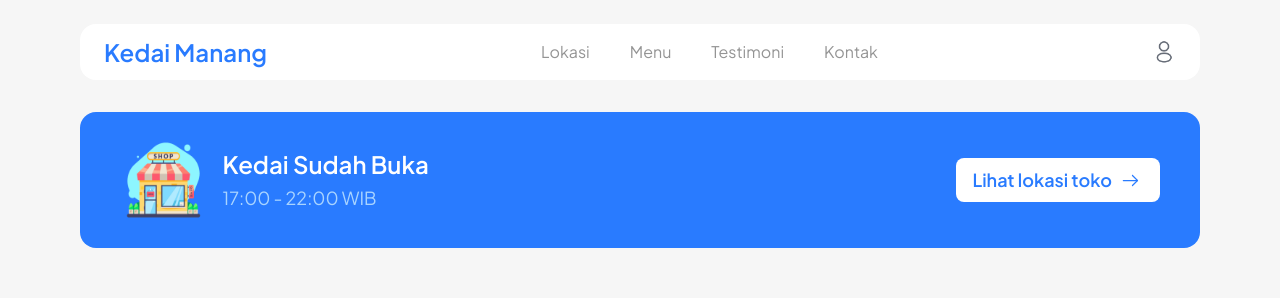
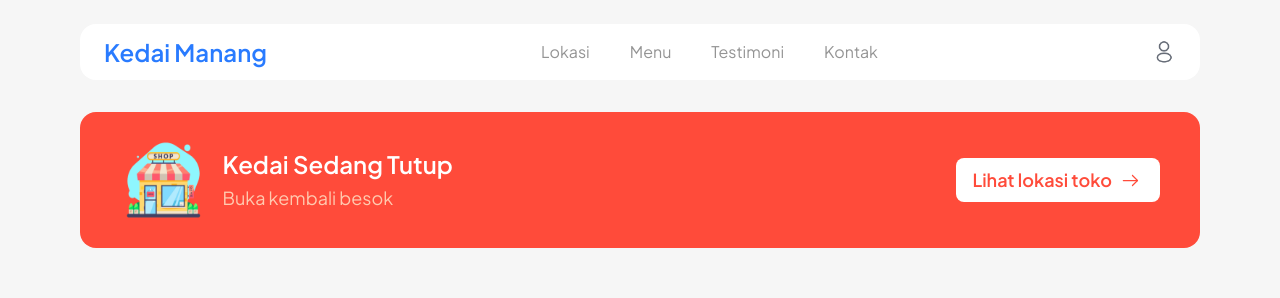
Before and after one commit to Felitaslemek/kidi, a React (Vite) app: page / in a window 1280 px wide. Shown: the top 298 px of the page. Built offline with nearby package versions, Linux system fonts and the light colour scheme; no server answers; the database is empty.

Commit message:
[~} fix store event

```diff
--- a/src/pages/admin/Dashboard.jsx
+++ b/src/pages/admin/Dashboard.jsx
@@ -2,8 +2,17 @@ import React from "react";
 import logok from "../../assets/toko.png";
 import logout from "../../assets/logout.png";
 import StoreButton from "../../components/admin/store";
+import { useNavigate } from "react-router-dom";
+import { useEffect } from "react";
 
 const Dashboard = () => {
+	const navigate = useNavigate();
+
+	const onLogout = () => {
+		alert("Anda berhasil logout.");
+		navigate("/", { replace: true });
+	};
+
 	return (
 		<div className="min-h-screen bg-gray-50 flex flex-col items-center p-4">
 			{/* Header */}
@@ -28,7 +37,9 @@ const Dashboard = () => {
 						Menu
 					</a>
 				</nav>
-				<button className="text-gray-600 hover:text-blue-600">
+				<button
+					onClick={onLogout}
+					className="text-gray-600 hover:text-blue-600">
 					<img
 						src={logout}
 						alt="Logout"
--- a/src/pages/home/Information.jsx
+++ b/src/pages/home/Information.jsx
@@ -1,10 +1,73 @@
-import React from "react";
 import Toko from "../../assets/toko.png";
+import React, {
+	useEffect,
+	useState,
+} from "react";
+import {
+	doc,
+	onSnapshot,
+} from "firebase/firestore";
+import { db } from "../../firebase/firebaseConfig";
+
+// 	return (
+// 		<div className="flex flex-col items-center mt-10">
+//       <p className="text-lg font-semibold">Status Toko:</p>
+//       <button
+//         className={`text-white font-bold py-2 px-6 mt-2 rounded-md ${btnColor}`}
+// 		>
+//
+//       </button>
+//     </div>
+//   );
+// };
 
 const Information = () => {
+	const [storeStatus, setStoreStatus] =
+		useState("loading"); // Default loading
+	const [btnColor, setBtnColor] = useState(
+		"bg-gray-500"
+	); // Default warna abu-abu
+
+	useEffect(() => {
+		const storeRef = doc(
+			db,
+			"store",
+			"EMQVnvYaxnwqnUiPQZsG"
+		);
+
+		// Ambil status toko secara real-time dari Firestore
+		const unsubscribe = onSnapshot(
+			storeRef,
+			(docSnap) => {
+				if (docSnap.exists()) {
+					const status = docSnap.data().status;
+					setStoreStatus(status);
+
+					// Ubah warna tombol berdasarkan status toko
+					setBtnColor(
+						status === "open"
+							? "bg-color_primary_500_light"
+							: "bg-color_warning_500_light"
+					);
+				} else {
+					console.log(
+						"No store status found, defaulting to closed."
+					);
+					setStoreStatus("closed");
+					setBtnColor(
+						"bg-color_warning_500_light"
+					);
+				}
+			}
+		);
+
+		return () => unsubscribe(); // Hentikan listener saat komponen di-unmount
+	}, []);
+
 	return (
 		// Background
-		<div className="bg-color_primary_500_light text-color_nuetral_100_light py-5 px-5 mt-28 flex rounded-2xl justify-center gap-4 md:justify-between md:px-10">
+		<div
+			className={`${btnColor} text-color_nuetral_100_light py-5 px-5 mt-28 flex rounded-2xl justify-center gap-4 md:justify-between md:px-10`}>
 			{/* Image */}
 			<div className="flex items-center">
 				<img
@@ -18,10 +81,19 @@ const Information = () => {
 			<div className="flex flex-col justify-center gap-4 md:w-full md:flex-row md:items-center md:justify-between">
 				<div className="flex flex-col gap-1">
 					<p className="font-semibold text-xl md:text-2xl">
-						Kedai Sudah Buka
+						{storeStatus === "open"
+							? "Kedai Sudah Buka"
+							: "Kedai Sedang Tutup"}
 					</p>
-					<p className="font-normal text-color_primary_200_light text-lg">
-						17:00 - 22:00 WIB
+					<p
+						className={`font-normal ${
+							storeStatus === "open"
+								? "text-color_primary_200_light"
+								: "text-color_warning_200_light"
+						} text-lg`}>
+						{storeStatus === "open"
+							? "17:00 - 22:00 WIB"
+							: "Buka kembali besok"}
 					</p>
 				</div>
 
@@ -30,7 +102,13 @@ const Information = () => {
 					href="https://www.google.com/maps/place/Kedai+Manang+(Churros,+Corndog,+Citul,+Otak-otak+crispy)/@-7.0060695,110.4187903,15z/data=!4m6!3m5!1s0x2e708d2fd7afca71:0x921193cb14508ddb!8m2!3d-7.0112853!4d110.4365921!16s%2Fg%2F11kpnvp_7c?entry=ttu&g_ep=EgoyMDI0MTIwOC4wIKXMDSoASAFQAw%3D%3D"
 					target="_blank"
 					rel="noopener noreferrer">
-					<button className="bg-color_nuetral_100_light text-color_primary_500_light px-4 py-2 rounded-lg text-sm font-semibold md:text-lg hover:!bg-color_primary_100_light 0 transition-colors flex gap-2">
+					<button
+						className={`bg-color_nuetral_100_light px-4 py-2 rounded-lg text-sm font-semibold md:text-lg flex gap-2 transition-colors
+    					${
+								storeStatus === "open"
+									? "text-color_primary_500_light hover:bg-color_primary_100_light"
+									: "text-color_warning_500_light hover:bg-color_warning_100_light"
+							}`}>
 						Lihat lokasi toko{" "}
 						<span>
 							<svg
@@ -41,11 +119,19 @@ const Information = () => {
 								xmlns="http://www.w3.org/2000/svg">
 								<path
 									d="M12.4531 16.1833C12.2948 16.1833 12.1364 16.125 12.0114 16C11.7698 15.7583 11.7698 15.3583 12.0114 15.1166L16.6281 10.5L12.0114 5.88331C11.7698 5.64164 11.7698 5.24164 12.0114 4.99998C12.2531 4.75831 12.6531 4.75831 12.8948 4.99998L17.9531 10.0583C18.1948 10.3 18.1948 10.7 17.9531 10.9416L12.8948 16C12.7698 16.125 12.6114 16.1833 12.4531 16.1833Z"
-									fill="#297BFF"
+									fill={
+										storeStatus === "open"
+											? "#297BFF"
+											: "#FF4B3A"
+									}
 								/>
 								<path
 									d="M17.3698 11.125H3.34476C3.0031 11.125 2.71976 10.8417 2.71976 10.5C2.71976 10.1583 3.0031 9.875 3.34476 9.875H17.3698C17.7114 9.875 17.9948 10.1583 17.9948 10.5C17.9948 10.8417 17.7114 11.125 17.3698 11.125Z"
-									fill="#297BFF"
+									fill={
+										storeStatus === "open"
+											? "#297BFF"
+											: "#FF4B3A"
+									}
 								/>
 							</svg>
 						</span>
--- a/src/services/storeFunction.js
+++ b/src/services/storeFunction.js
@@ -13,7 +13,7 @@ exports.updateStoreStatus = functions.pubsub.schedule("every 1 minutes").onRun(a
     let color = "blue"; // Default warna biru
 
     // Periksa jam dan tentukan status
-    if ((hours === 17 && minutes >= 0) || (hours > 17 && hours < 7) || (hours === 7 && minutes < 30)) {
+    if ((hours === 17 && minutes >= 0) || (hours > 17 && hours < 7) || (hours === 23 && minutes < 30)) {
         storeStatus = "is_open";
         color = "red"; // Ubah warna menjadi merah
     }
--- a/src/utils/storeUtils.js
+++ b/src/utils/storeUtils.js
@@ -4,7 +4,7 @@ import { db } from "../firebase/firebaseConfig";
 // Fungsi untuk mendapatkan status toko
 export const getStoreStatus = async () => {
     try {
-        const storeRef = doc(db, "store", "status");
+        const storeRef = doc(db, "store", "EMQVnvYaxnwqnUiPQZsG");
         const storeSnap = await getDoc(storeRef);
 
         if (storeSnap.exists()) {
@@ -24,7 +24,7 @@ export const getStoreStatus = async () => {
 export const toggleStoreStatus = async (currentStatus) => {
     try {
         const newStatus = currentStatus === "open" ? "closed" : "open";
-        const storeRef = doc(db, "store", "status");
+        const storeRef = doc(db, "store", "EMQVnvYaxnwqnUiPQZsG");
         await updateDoc(storeRef, { status: newStatus });
         return newStatus;
     } catch (error) {
```
